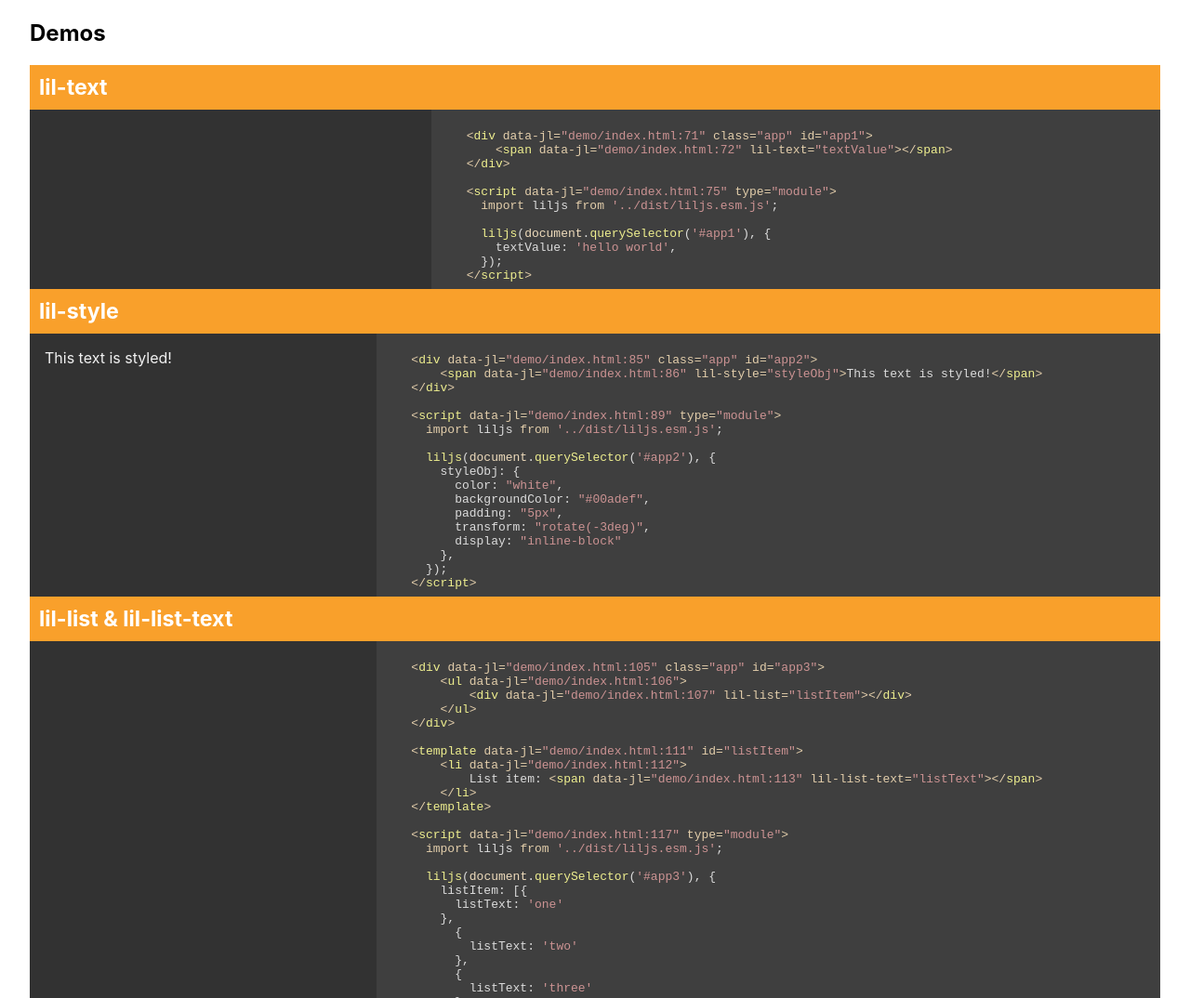
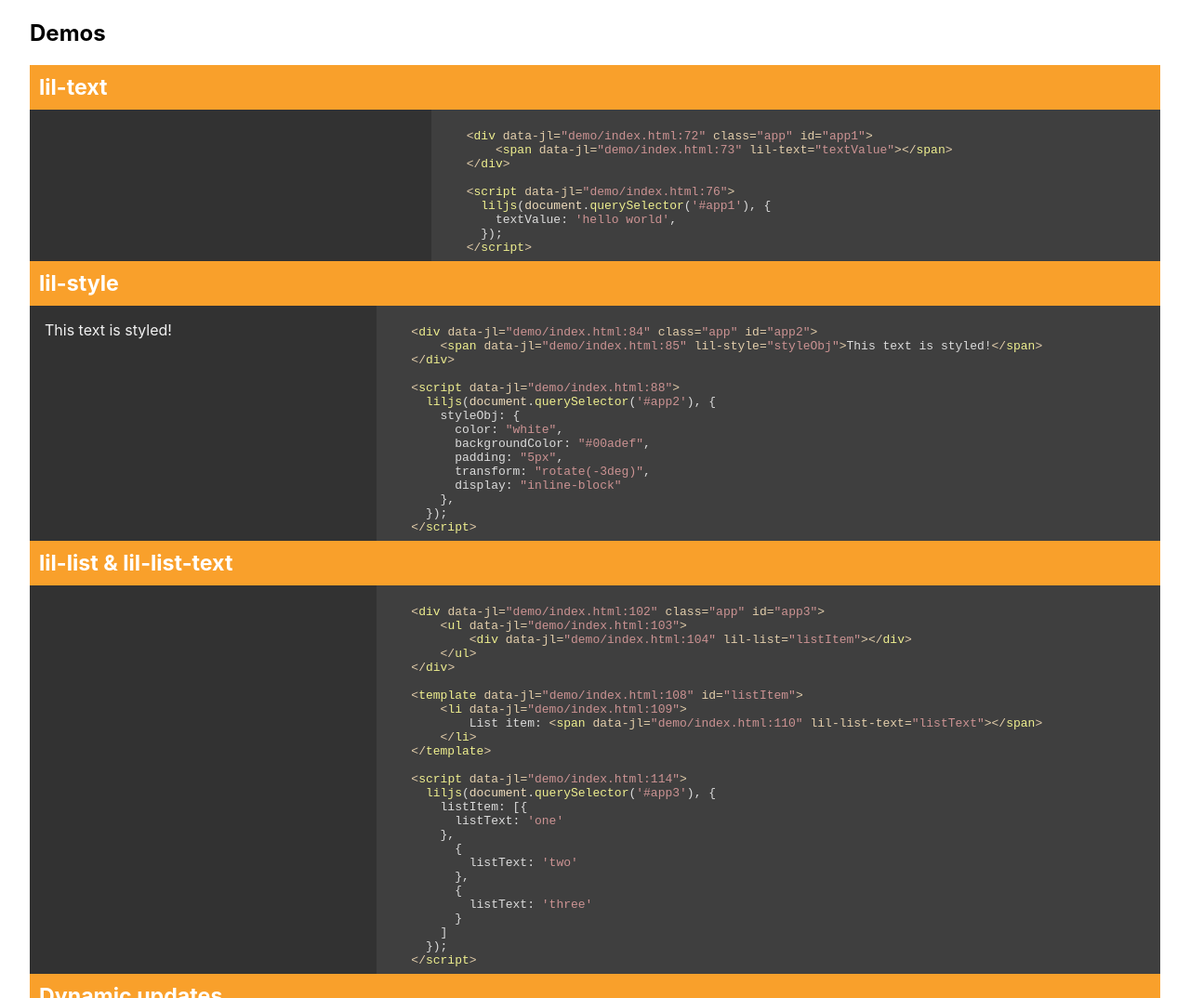
Before and after one commit to bersLucas/liljs, a website: page demo/index.html in a window 1280 px wide. Shown: the part 1280-2354 px from the top of the page at 93% size. Drawn offline with nearby package versions, Linux system fonts and the light colour scheme; a script that the page names is missing.

Commit message:
Update demo to be able to be used in netlify

```diff
--- a/demo/index.html
+++ b/demo/index.html
@@ -5,6 +5,7 @@
     <meta charset="utf-8">
     <link rel="stylesheet" href="style.css">
     <link rel="stylesheet" href="https://cdnjs.cloudflare.com/ajax/libs/highlight.js/9.14.2/styles/zenburn.min.css">
+    <script src="https://unpkg.com/@berslucas/liljs"></script>
     <script src="https://cdnjs.cloudflare.com/ajax/libs/highlight.js/9.14.2/highlight.min.js"></script>
 </head>
 
@@ -72,9 +73,7 @@
         <span lil-text="textValue"></span>
     </div>
 
-    <script type="module">
-      import liljs from '../dist/liljs.esm.js';
-
+    <script>
       liljs(document.querySelector('#app1'), {
         textValue: 'hello world',
       });
@@ -86,9 +85,7 @@
         <span lil-style="styleObj">This text is styled!</span>
     </div>
 
-    <script type="module">
-      import liljs from '../dist/liljs.esm.js';
-
+    <script>
       liljs(document.querySelector('#app2'), {
         styleObj: {
           color: "white",
@@ -114,9 +111,7 @@
         </li>
     </template>
 
-    <script type="module">
-      import liljs from '../dist/liljs.esm.js';
-
+    <script>
       liljs(document.querySelector('#app3'), {
         listItem: [{
           listText: 'one'
@@ -137,9 +132,7 @@
         You've been here for <span lil-text="seconds"></span> seconds!
     </div>
 
-    <script type="module">
-      import liljs from '../dist/liljs.esm.js';
-
+    <script>
       liljs(document.querySelector('#app4'), {
         seconds: 0,
       }).then(app => {
@@ -185,9 +178,7 @@
         <div>Description: <span lil-text="personDescription"></span></div>
     </div>
 
-    <script type="module">
-      import liljs from '../dist/liljs.esm.js';
-
+    <script>
       liljs(document.querySelector('#app5'), {});
     </script>
 </template>
@@ -213,9 +204,7 @@
         </li>
     </template>
 
-    <script type="module">
-      import liljs from '../dist/liljs.esm.js';
-
+    <script>
       liljs(document.querySelector('#app6'), {
         listItemStyle: {
           cursor: 'pointer',
```
